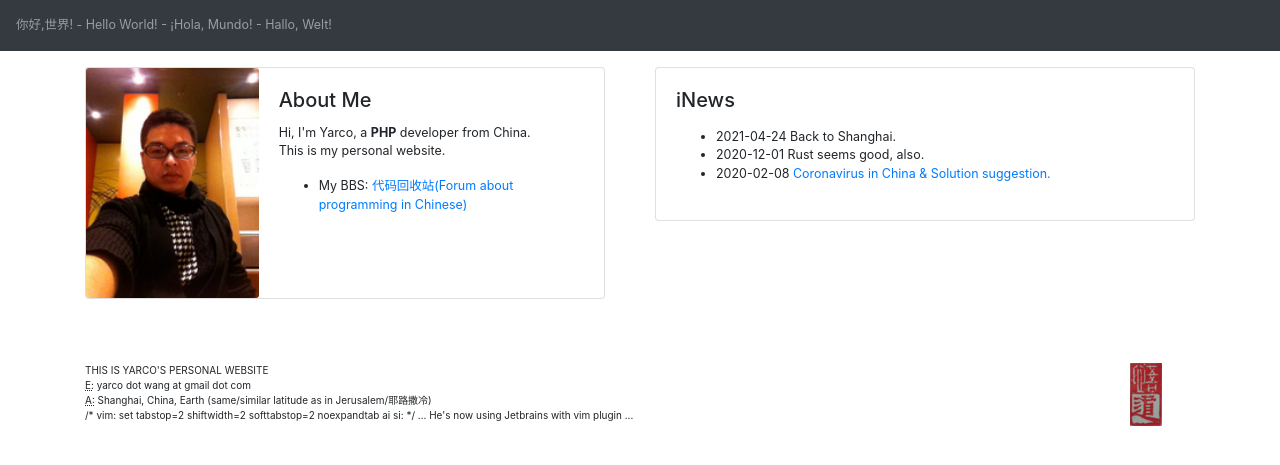
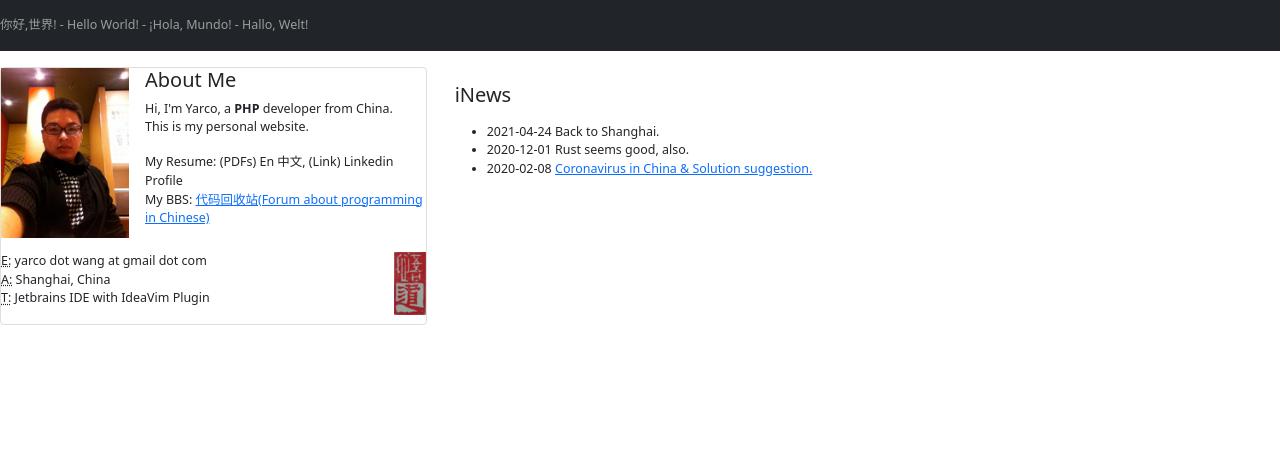
Before and after one commit to yarcowang/yarcowang.github.io, a Jekyll site: the page built from index.html, in a window 1280 px wide. Shown: the top 465 px of the page. Built offline with Jekyll 4.4.1, drawn with Linux system fonts in a browser that asks for light colours; nearby versions of some CDN libraries.

Commit message:
changed home

```diff
--- a/_includes/header.html
+++ b/_includes/header.html
@@ -3,7 +3,7 @@
 <head>
     <!-- Required meta tags -->
     <meta charset="utf-8">
-    <meta name="viewport" content="width=device-width, initial-scale=1, shrink-to-fit=no">
+    <meta name="viewport" content="width=device-width, initial-scale=1">
 
     <!-- Bootstrap CSS -->
     <link rel="stylesheet" href="/css/bootstrap.min.css">
--- a/_layouts/home.html
+++ b/_layouts/home.html
@@ -1,5 +1,3 @@
 {% include header.html %}
 
 {{ content }}
-
-{% include footer.html %}
--- a/index.html
+++ b/index.html
@@ -2,32 +2,35 @@
 layout: home
 ---
 
-<div class="container">
+<div class="container-fluid">
     <div class="row">
-        <div class="col">
-            <div class="card mb-3" style="max-width: 520px;">
-                <div class="row no-gutters">
-                    <div class="col-md-4">
-                        <img src="/files/myself.jpg" class="card-img" alt="...">
-                    </div>
-                    <div class="col-md-8">
-                        <div class="card-body">
-                            <h5 class="card-title">About Me</h5>
-                            <p class="card-text">
+        <div class="col-sm-12 col-md-4 mb-3" style="padding: 0;border:1px solid rgba(0,0,0,.125);border-radius: .25rem">
+            <div class="clearfix">
+                <img src="/files/myself.jpg" style="float:left;max-width: 8rem;margin-right:1rem" alt="...">
+                <h5>About Me</h5>
+                <p>
                     Hi, I'm Yarco, a <b>PHP</b> developer from China.<br />
                     This is my personal website.<br />
-																<ul>
+                    <ul class="list-unstyled">
+                        <li>My Resume: (PDFs) En 中文, (Link) Linkedin Profile</li>
                         <li>My BBS: <a href="http://ru.bbish.net">代码回收站(Forum about programming in Chinese)</a></li>
                     </ul>
                 </p>
             </div>
-                    </div>
+
+            <div class="row mt-2">
+                <address class="col-9">
+                    <abbr title="Email">E:</abbr> yarco dot wang at gmail dot com<br />
+                    <abbr title="Address">A:</abbr> Shanghai, China<br />
+                    <abbr title="Tools">T:</abbr> Jetbrains IDE with IdeaVim Plugin<br />
+                </address>
+                <div class="col-3 clearfix">
+                    <img src="/files/dao.png" style="float:right;max-width:4rem"/>
                 </div>
             </div>
         </div>
 
-        <div class="col">
-						<div class="card mb-3">
+        <div class="col-sm-12 col-md-4 card mb-3" style="border:none">
             <div class="card-body">
                 <h5 class="card-title">iNews</h5>
                 <p class="card-text">
@@ -39,7 +42,6 @@ layout: home
                 </p>
             </div>
         </div>
+
     </div>
 </div>
-
-</div>
```
Also changed, not shown: css/bootstrap.min.css, 1 other file. Lines whose indentation alone changed are shown as unchanged.
